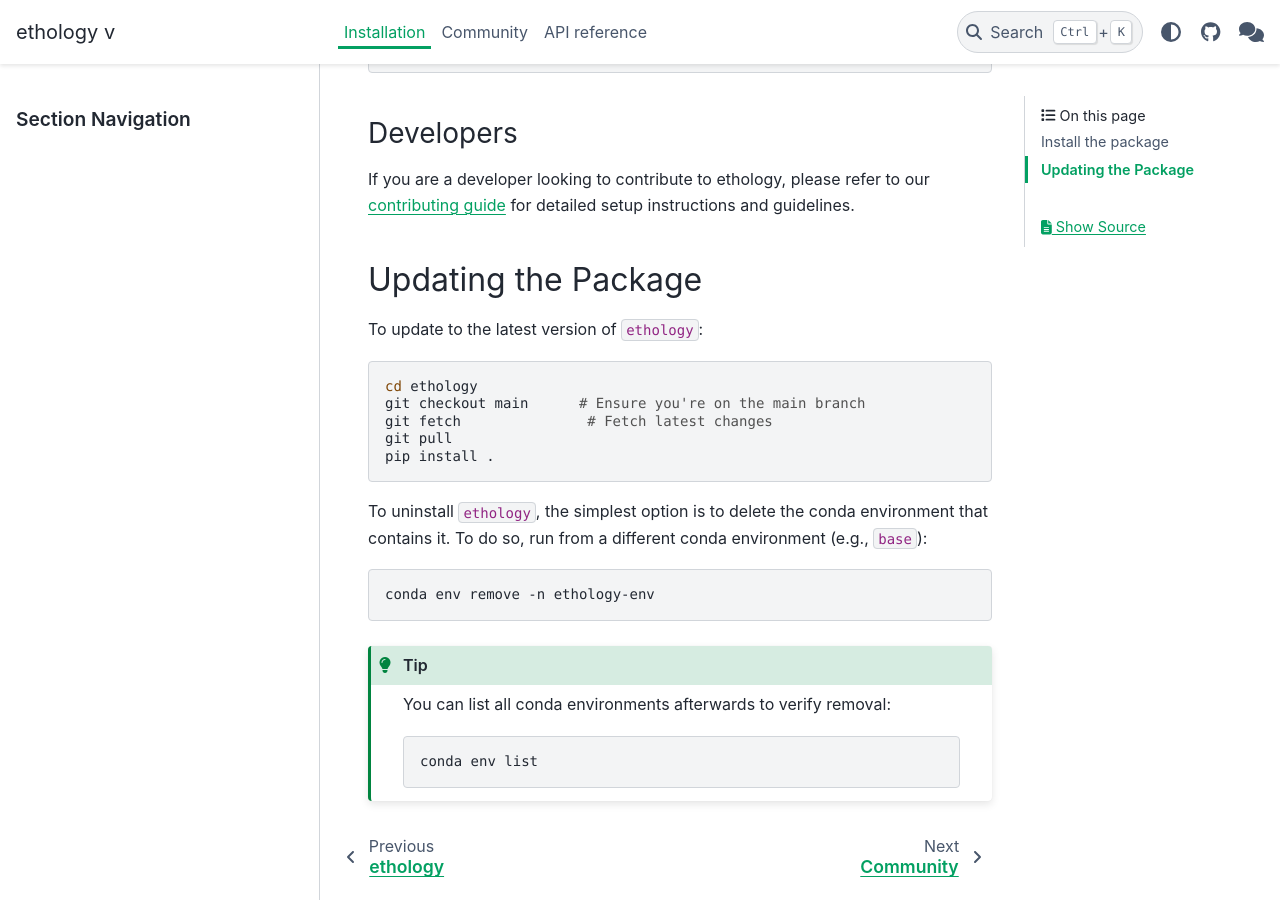
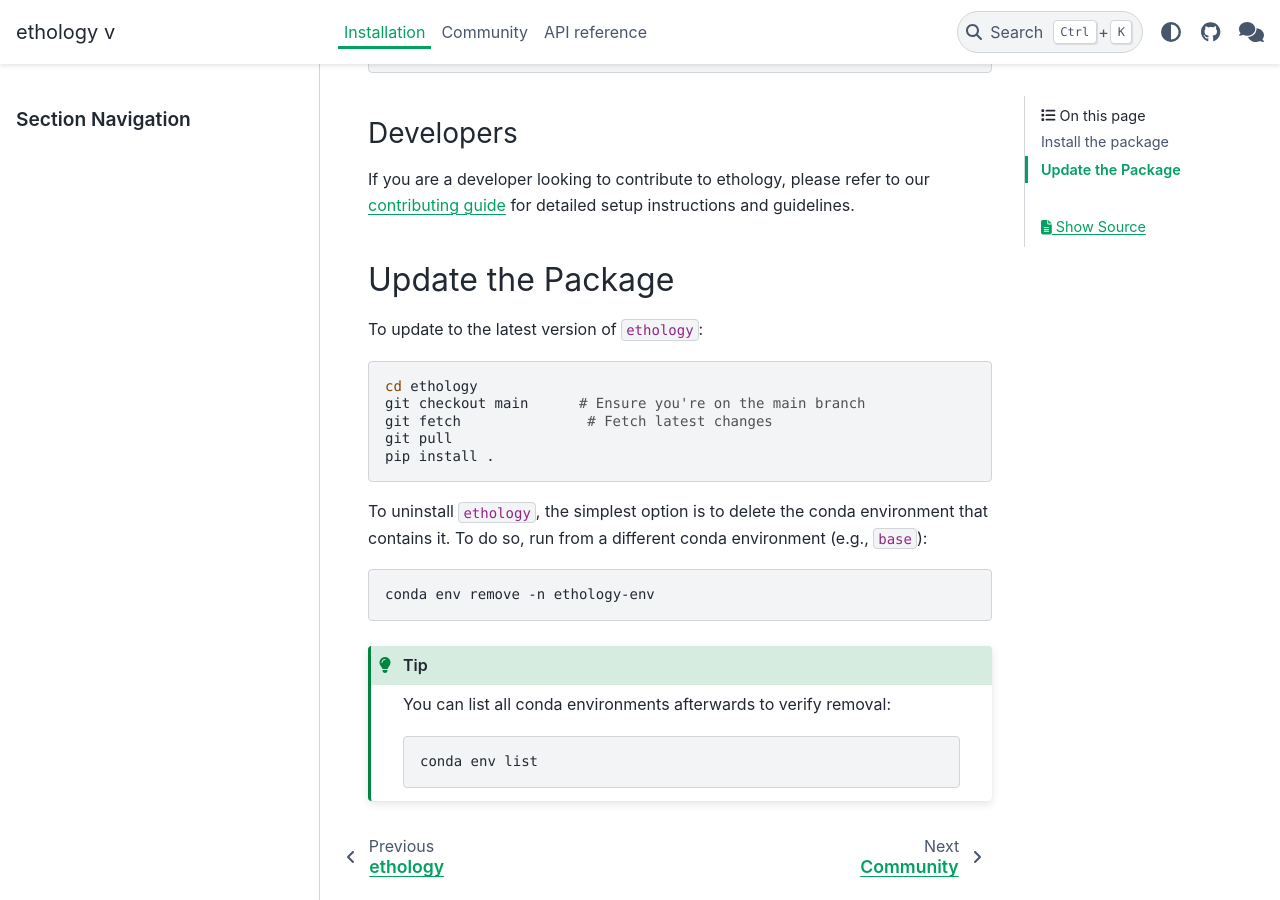
Before and after one commit to neuroinformatics-unit/ethology, a Sphinx documentation site: the page built from docs/source/installation.md, in a window 1280 px wide and 900 px high, scrolled down 880 px. Built offline with Sphinx 7.4.7 and the PyData theme 0.15.4, drawn with Linux system fonts in a browser that asks for light colours; the version number could not be read and is left out.

Commit message:
Update docs/source/installation.md
Co-authored-by: sfmig <33267254+sfmig@users.noreply.github.com>
Signed-off-by: Richard Dushime <45734838+richarddushime@users.noreply.github.com>

````diff
--- a/docs/source/installation.md
+++ b/docs/source/installation.md
@@ -33,7 +33,7 @@ pip install .
 ### Developers
 If you are a developer looking to contribute to ethology, please refer to our [contributing guide](community/contributing.rst) for detailed setup instructions and guidelines.
 
-## Updating the Package
+## Update the Package
 
 To update to the latest version of `ethology`:
 ```sh
````
